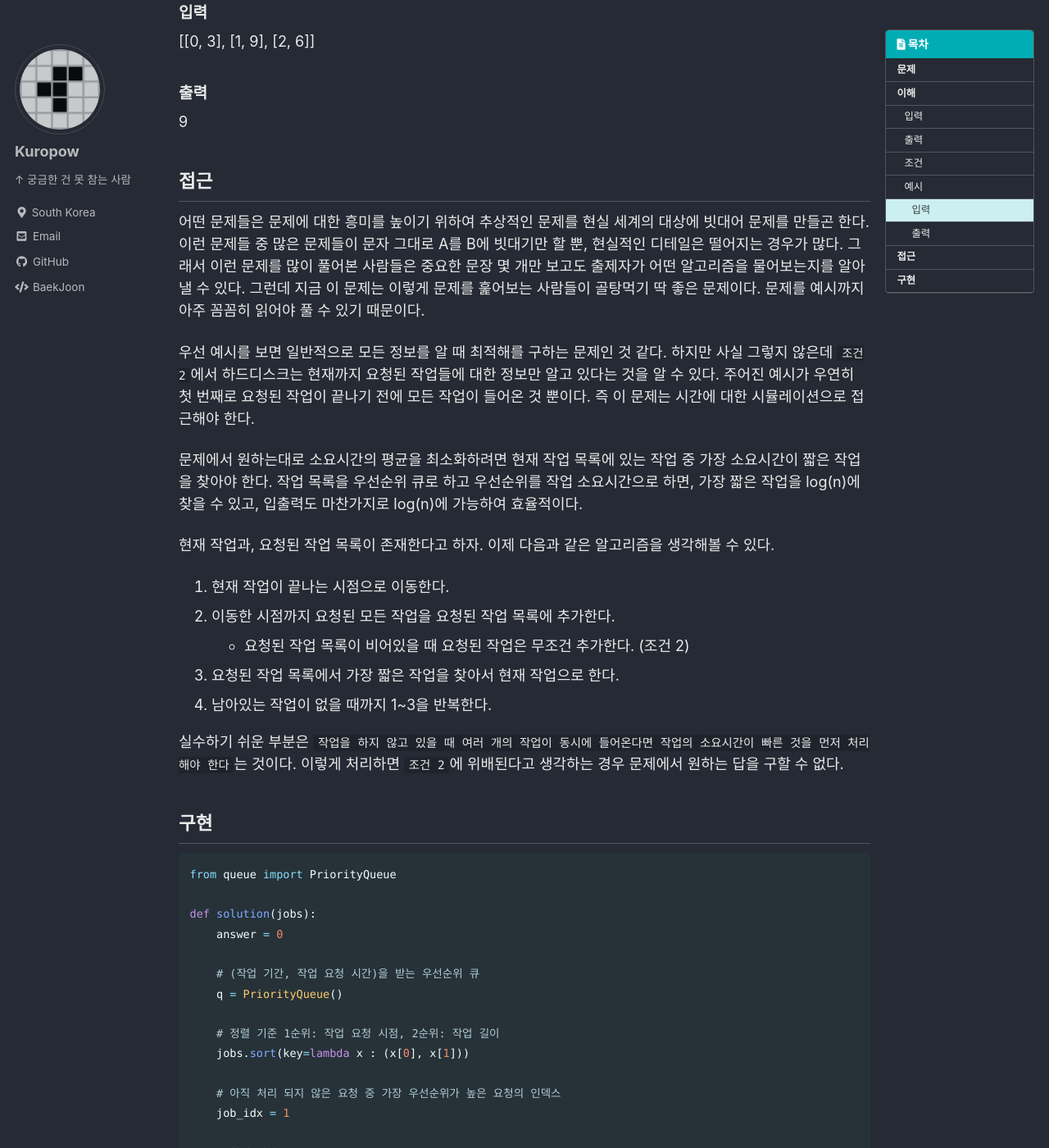
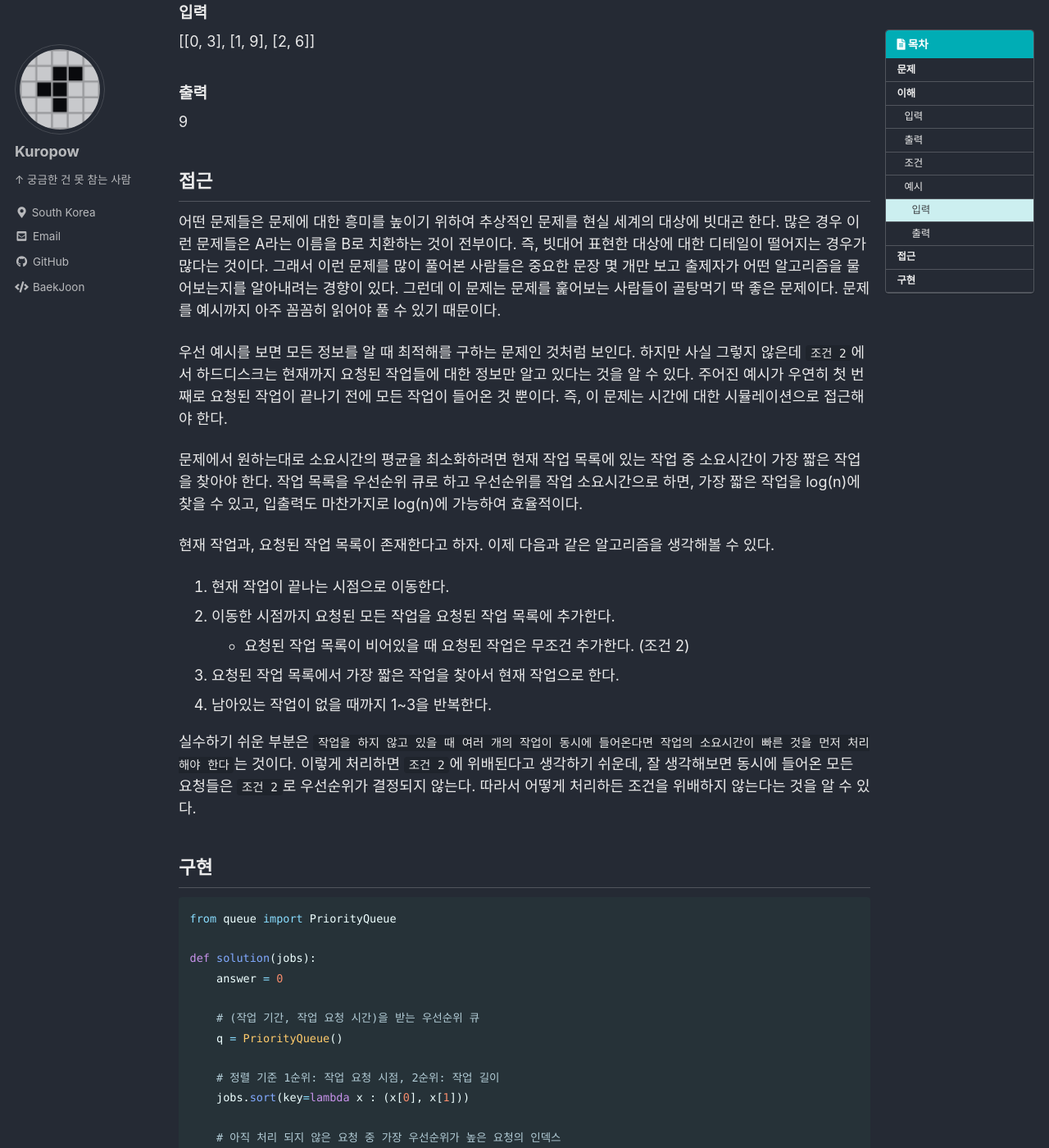
Before and after one commit to kuro11pow2/kuro11pow2.github.io, a Jekyll site: the page built from _posts/2021-08-13-0011.md, in a window 1280 px wide and 1400 px high, scrolled down 1123 px. Shown: the whole window at 82% size. Built offline with Jekyll 4.4.1, drawn with Linux system fonts in a browser that asks for light colours; cached includes are drawn as plain includes; comment, search, counter and statistics services are not loaded.

Commit message:
"디스크 컨트롤러" 본문 설명 수정

````diff
--- a/_posts/2021-08-13-0011.md
+++ b/_posts/2021-08-13-0011.md
@@ -49,11 +49,11 @@ mathjax: false
 
 ## 접근
 
-어떤 문제들은 문제에 대한 흥미를 높이기 위하여 추상적인 문제를 현실 세계의 대상에 빗대어 문제를 만들곤 한다. 이런 문제들 중 많은 문제들이 문자 그대로 A를 B에 빗대기만 할 뿐, 현실적인 디테일은 떨어지는 경우가 많다. 그래서 이런 문제를 많이 풀어본 사람들은 중요한 문장 몇 개만 보고도 출제자가 어떤 알고리즘을 물어보는지를 알아낼 수 있다. 그런데 지금 이 문제는 이렇게 문제를 훑어보는 사람들이 골탕먹기 딱 좋은 문제이다. 문제를 예시까지 아주 꼼꼼히 읽어야 풀 수 있기 때문이다.
+어떤 문제들은 문제에 대한 흥미를 높이기 위하여 추상적인 문제를 현실 세계의 대상에 빗대곤 한다. 많은 경우 이런 문제들은 A라는 이름을 B로 치환하는 것이 전부이다. 즉, 빗대어 표현한 대상에 대한 디테일이 떨어지는 경우가 많다는 것이다. 그래서 이런 문제를 많이 풀어본 사람들은 중요한 문장 몇 개만 보고 출제자가 어떤 알고리즘을 물어보는지를 알아내려는 경향이 있다. 그런데 이 문제는 문제를 훑어보는 사람들이 골탕먹기 딱 좋은 문제이다. 문제를 예시까지 아주 꼼꼼히 읽어야 풀 수 있기 때문이다.
 
-우선 예시를 보면 일반적으로 모든 정보를 알 때 최적해를 구하는 문제인 것 같다. 하지만 사실 그렇지 않은데 ```조건 2```에서 하드디스크는 현재까지 요청된 작업들에 대한 정보만 알고 있다는 것을 알 수 있다. 주어진 예시가 우연히 첫 번째로 요청된 작업이 끝나기 전에 모든 작업이 들어온 것 뿐이다. 즉 이 문제는 시간에 대한 시뮬레이션으로 접근해야 한다.
+우선 예시를 보면 모든 정보를 알 때 최적해를 구하는 문제인 것처럼 보인다. 하지만 사실 그렇지 않은데 ```조건 2```에서 하드디스크는 현재까지 요청된 작업들에 대한 정보만 알고 있다는 것을 알 수 있다. 주어진 예시가 우연히 첫 번째로 요청된 작업이 끝나기 전에 모든 작업이 들어온 것 뿐이다. 즉, 이 문제는 시간에 대한 시뮬레이션으로 접근해야 한다.
 
-문제에서 원하는대로 소요시간의 평균을 최소화하려면 현재 작업 목록에 있는 작업 중 가장 소요시간이 짧은 작업을 찾아야 한다. 작업 목록을 우선순위 큐로 하고 우선순위를 작업 소요시간으로 하면, 가장 짧은 작업을 log(n)에 찾을 수 있고, 입출력도 마찬가지로 log(n)에 가능하여 효율적이다.
+문제에서 원하는대로 소요시간의 평균을 최소화하려면 현재 작업 목록에 있는 작업 중 소요시간이 가장 짧은 작업을 찾아야 한다. 작업 목록을 우선순위 큐로 하고 우선순위를 작업 소요시간으로 하면, 가장 짧은 작업을 log(n)에 찾을 수 있고, 입출력도 마찬가지로 log(n)에 가능하여 효율적이다.
 
 현재 작업과, 요청된 작업 목록이 존재한다고 하자. 이제 다음과 같은 알고리즘을 생각해볼 수 있다.
 
@@ -63,7 +63,7 @@ mathjax: false
 3. 요청된 작업 목록에서 가장 짧은 작업을 찾아서 현재 작업으로 한다.
 4. 남아있는 작업이 없을 때까지 1~3을 반복한다.
 
-실수하기 쉬운 부분은 ```작업을 하지 않고 있을 때 여러 개의 작업이 동시에 들어온다면 작업의 소요시간이 빠른 것을 먼저 처리해야 한다```는 것이다. 이렇게 처리하면 ```조건 2```에 위배된다고 생각하는 경우 문제에서 원하는 답을 구할 수 없다.
+실수하기 쉬운 부분은 ```작업을 하지 않고 있을 때 여러 개의 작업이 동시에 들어온다면 작업의 소요시간이 빠른 것을 먼저 처리해야 한다```는 것이다. 이렇게 처리하면 ```조건 2```에 위배된다고 생각하기 쉬운데, 잘 생각해보면 동시에 들어온 모든 요청들은 ```조건 2```로 우선순위가 결정되지 않는다. 따라서 어떻게 처리하든 조건을 위배하지 않는다는 것을 알 수 있다.
 
 
 ## 구현
````
